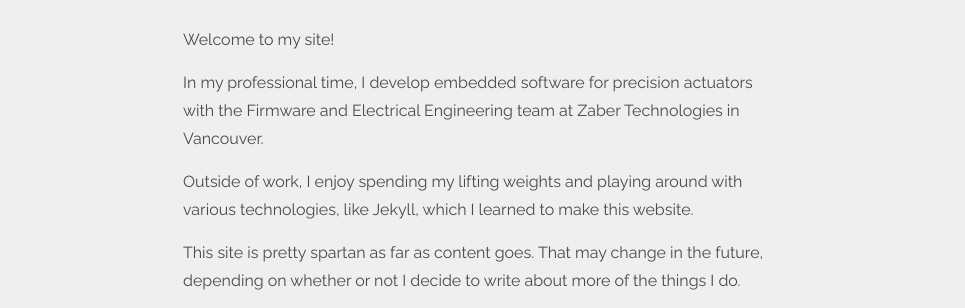
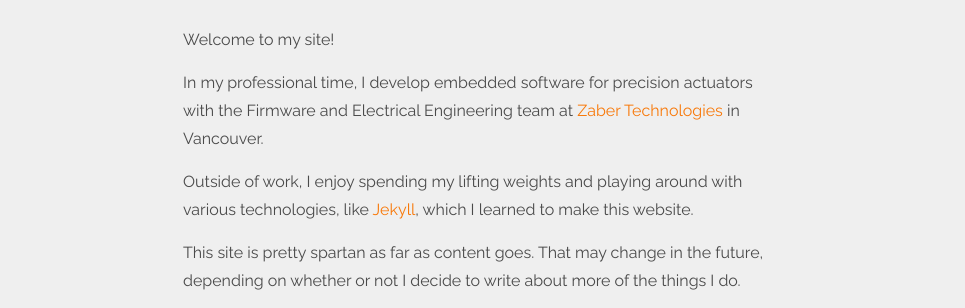
Before and after one commit to ezrasavard/ezrasavard.com, a Jekyll site: the page built from index.html, in a window 1280 px wide. Shown: the part 348-656 px from the top of the page, without its empty margins (157-1122 px from the left). Built offline with Jekyll 4.4.1, drawn with Linux system fonts in a browser that asks for light colours; some of the changed lines change nothing that is shown.

Commit message:
add links

```diff
--- a/index.html
+++ b/index.html
@@ -7,8 +7,8 @@ top-text: About Me
 <article>
 
     <p>Welcome to my site!</p>
-    <p>In my professional time, I develop embedded software for precision actuators with the Firmware and Electrical Engineering team at Zaber Technologies in Vancouver.</p>
-    <p>Outside of work, I enjoy spending my lifting weights and playing around with various technologies, like Jekyll, which I learned to make this website.</p>
+    <p>In my professional time, I develop embedded software for precision actuators with the Firmware and Electrical Engineering team at <a href=http://www.zaber.com/>Zaber Technologies</a> in Vancouver.</p>
+    <p>Outside of work, I enjoy spending my lifting weights and playing around with various technologies, like <a href=https://jekyllrb.com/>Jekyll</a>, which I learned to make this website.</p>
     <p>This site is pretty spartan as far as content goes. That may change in the future, depending on whether or not I decide to write about more of the things I do.</p>
 
 </article>
```
